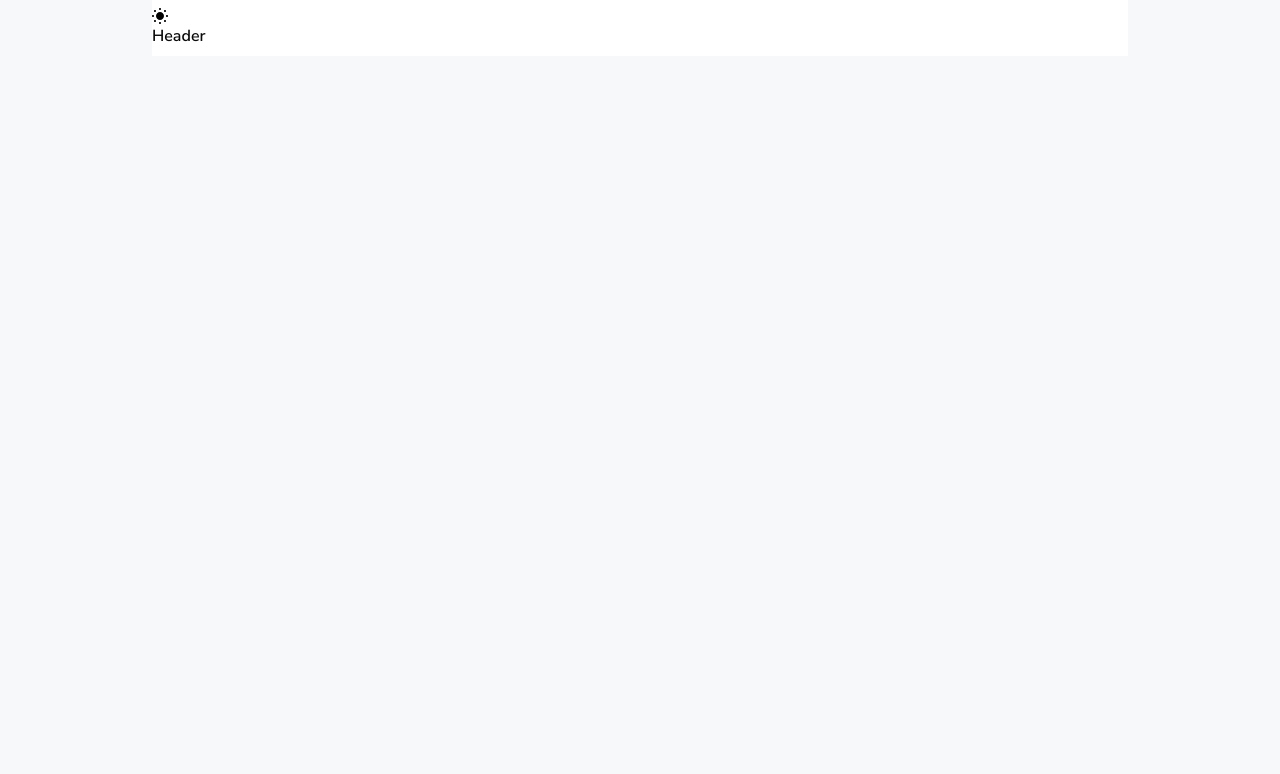
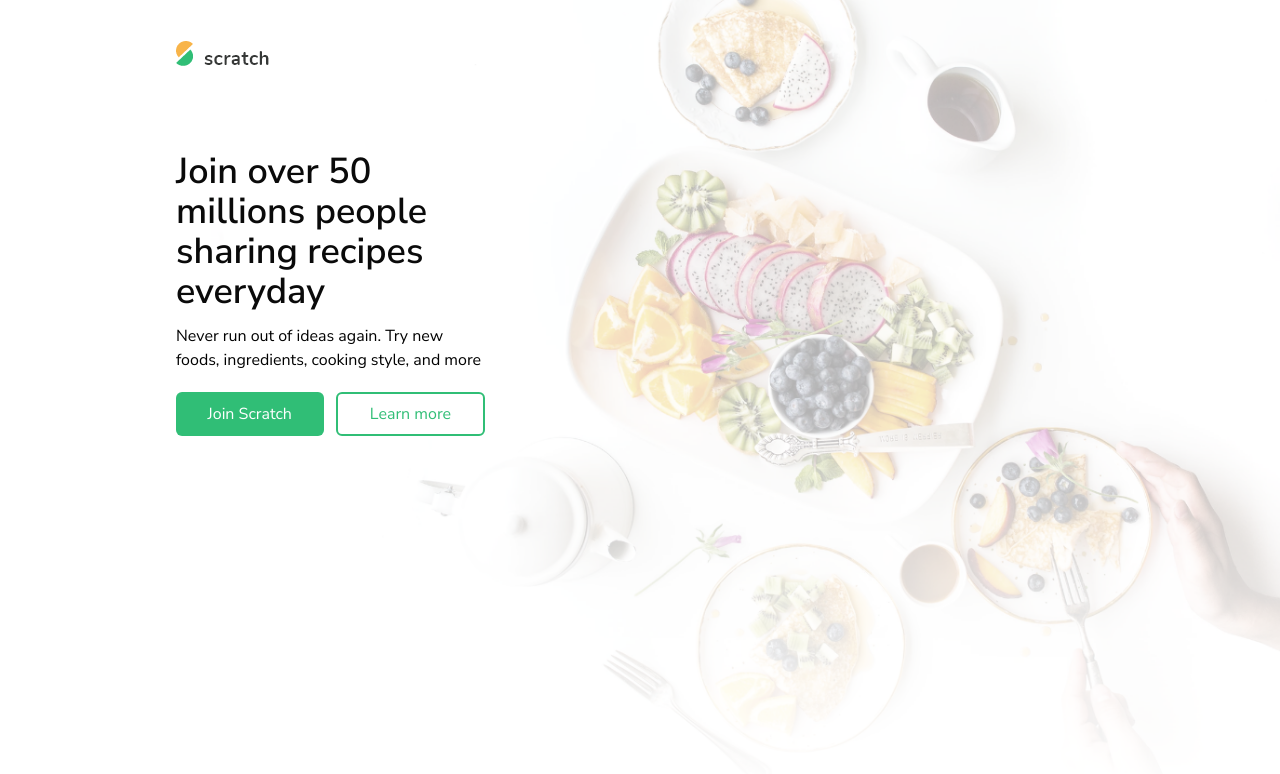
Before and after one commit to sohail-rasool/kitchen-recipe, a React (Create React App) app: page / in a window 1280 px wide. Shown: the top 774 px of the page. Built offline with nearby package versions, Linux system fonts and the light colour scheme.

Commit message:
Mock Home Page

```diff
--- a/src/App.js
+++ b/src/App.js
@@ -1,11 +1,12 @@
 import React from 'react';
-import Header from './layout/Header/Header';
+
+import Home from './pages/Home/Home';
 
 function App() {
   return (
-    <div className='container mx-auto'>
-      <Header />
-    </div>
+    <>
+      <Home />
+    </>
   );
 }
 
--- /dev/null
+++ b/src/components/Button/Button.js
@@ -0,0 +1,12 @@
+const Button = ({ children, className, ...items }) => {
+  return (
+    <button
+      className={`btn rounded-md cursor-pointer hover:bg-theme-light-main-color hover:text-theme-dark ${className}`}
+      {...items}
+    >
+      {children}
+    </button>
+  );
+};
+
+export default Button;
--- /dev/null
+++ b/src/pages/Home/Home.js
@@ -0,0 +1,45 @@
+import Button from '../../components/Button/Button';
+
+import homePageBgImg from '../../assets/images/home-page-opacity.png';
+import Logo from '../../assets/images/logo.png';
+
+const Home = () => {
+  return (
+    <div
+      className='h-screen bg-opacity-50 bg-no-repeat bg-right-top bg-contain'
+      style={{ backgroundImage: `url("${homePageBgImg}")` }}
+    >
+      <div className='container mx-auto px-6 pt-10'>
+        <div className='mb-20'>
+          <img src={Logo} alt='logo' />
+        </div>
+        <div className='md:w-4/12'>
+          <h1 className='text-2xl md:text-4xl text-theme-dark dark:text-white font-semibold mb-3'>
+            Join over 50 millions people sharing recipes everyday
+          </h1>
+          <p className='mb-5'>
+            Never run out of ideas again. Try new foods, ingredients, cooking
+            style, and more
+          </p>
+          <div className='flex gap-3'>
+            <Button
+              type='button'
+              className='py-2 px-3 bg-theme-main-color text-white w-full'
+            >
+              Join Scratch
+            </Button>
+            <Button
+              type='button'
+              className='py-2 px-3 text-theme-main-color w-full border-2 border-solid border-theme-main-color'
+              style={{ borderWidth: '2px' }}
+            >
+              Learn more
+            </Button>
+          </div>
+        </div>
+      </div>
+    </div>
+  );
+};
+
+export default Home;
--- a/tailwind.config.js
+++ b/tailwind.config.js
@@ -17,7 +17,7 @@ module.exports = {
       colors: {
         'theme-dark': '#0A0A0A',
         'theme-main-color': '#30BE76 ',
-        'theme-light-main-color': '#30BE76',
+        'theme-light-main-color': '#30be76b0',
         'theme-danger': '#F84971',
         'theme-warning': '#F8B449 ',
         'theme-dark-gray': '#CCCCCC',
```
Also changed, not shown: src/assets/images/home-page-opacity.png (added), src/assets/images/logo.png (added).
